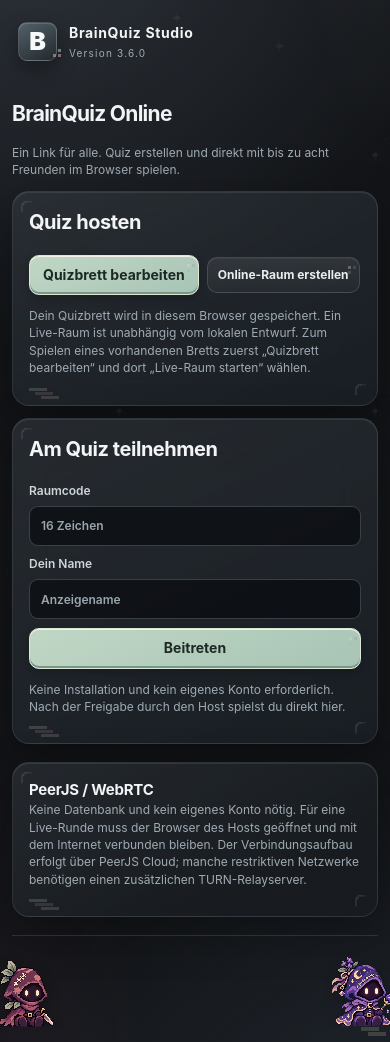
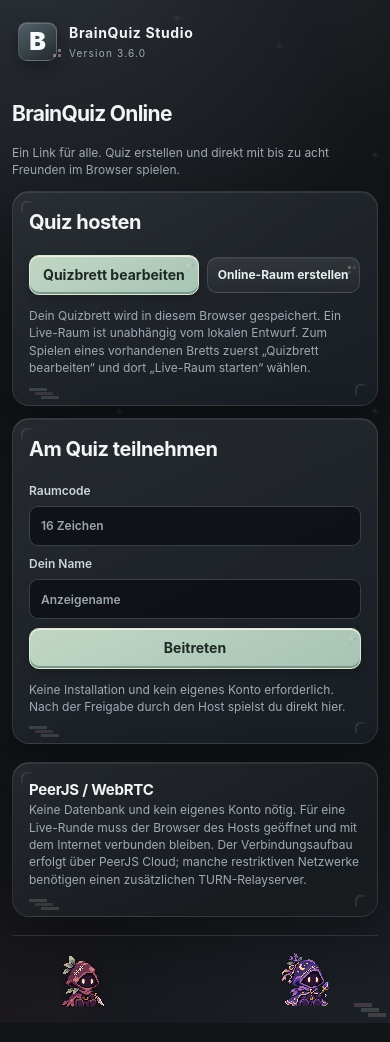
Before and after one commit to bobxdd/Quiz, a website with bundled scripts: page docs/index.html in a window 390 px wide. Built offline with nearby package versions, Linux system fonts and the light colour scheme.

Commit message:
QA: prevent 375–680px landing mascot overflow using proportional mobile sizes and bounded flex container

```diff
--- a/docs/characters.css
+++ b/docs/characters.css
@@ -51,8 +51,8 @@ body:not(:has(.review-main)){padding-bottom:0!important}
 .bq-actor--blades.bq-actor--answer::after,.bq-actor--blades.bq-actor--solution::after{color:#e9ad8e}
 @keyframes bq-actor-flash{0%{opacity:0;transform:translate(-10px,12px) scale(.2)}25%,65%{opacity:1;transform:translate(4px,-10px) scale(1.15)}100%{opacity:0;transform:translate(13px,-27px) scale(.6)}}
 @media(max-width:680px){
- .bq-landing-cast{gap:0;justify-content:space-between;padding:6px 0 0}
- .bq-landing-cast .bq-actor{width:clamp(63px,21vw,86px);height:clamp(63px,21vw,86px)}
+ .bq-landing-cast{width:100%;max-width:100%;box-sizing:border-box;gap:0;justify-content:space-around;padding:6px 0 0}
+ .bq-landing-cast .bq-actor{width:clamp(48px,16vw,72px);height:clamp(48px,16vw,72px)}
  .bq-game-mode .bq-character-dock{min-height:76px;gap:0;margin:7px auto 2px;padding:6px 0 0;max-width:100%}
  .bq-game-mode .bq-character-dock .bq-actor{width:clamp(58px,20vw,88px);height:clamp(58px,20vw,88px)}
  .bq-question-curtain .bq-curtain-actor{width:76px;height:76px}
```
